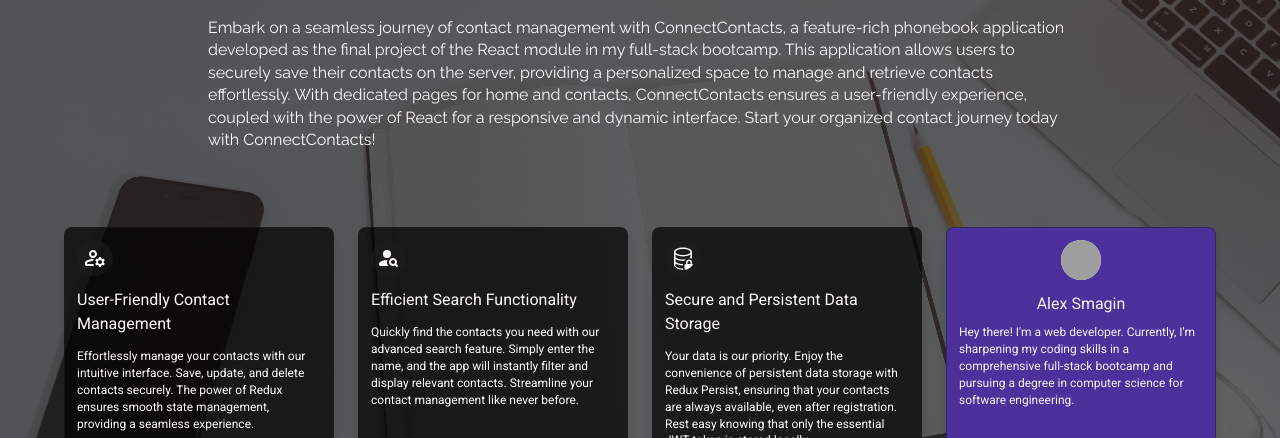
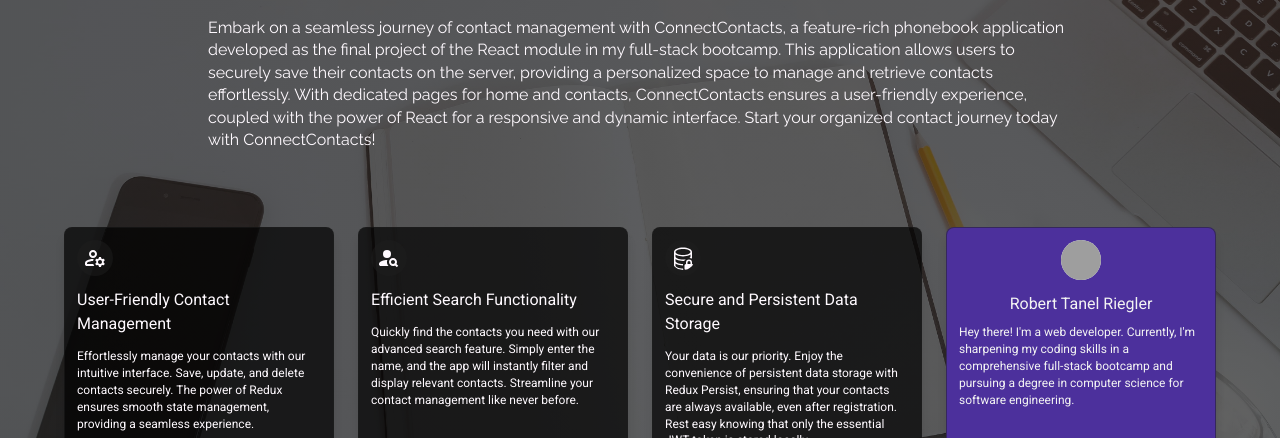
Before and after one commit to RobertTopDev/phonebook-app, a React app: page / in a window 1280 px wide. Shown: the part 231-669 px from the top of the page. Built offline with nearby package versions, Linux system fonts and the light colour scheme; some packages are replaced by stand-ins of ours; grey boxes are pictures that could not be loaded.

Commit message:
fix tags

```diff
--- a/package.json
+++ b/package.json
@@ -1,7 +1,7 @@
 {
   "name": "phonebook-app",
   "homepage": "http://RobertTopDev.github.io/phonebook-app",
-  "author": "Alex Smagin",
+  "author": "Robert Tanel Riegler",
   "description": "Manage your contacts with the React Phonebook app. Utilizes Redux, Styled Components, and Async Redux Thunks. Add, delete, and search for contacts with ease.",
   "keywords": [
     "React",
--- a/public/index.html
+++ b/public/index.html
@@ -12,7 +12,7 @@
       name="keywords"
       content="React, Redux, Styled Components, Phonebook, Contacts, Async Redux, React Icons"
     />
-    <meta name="author" content="Alex Smagin" />
+    <meta name="author" content="Robert Tanel Riegler" />
     <meta property="og:title" content="React Phonebook App" />
     <meta
       property="og:description"
--- a/src/components/BioCard/BioCard.js
+++ b/src/components/BioCard/BioCard.js
@@ -28,7 +28,7 @@
             />
           </AvatarContainer>
           <AvatarTextContainer>
-            <CardTitle>Alex Smagin</CardTitle>
+            <CardTitle>Robert Tanel Riegler</CardTitle>
             <CardText>
               Hey there! I'm a web developer. Currently, I'm sharpening my
               coding skills in a comprehensive full-stack bootcamp and pursuing
--- a/src/pages/SignIn/SignIn.js
+++ b/src/pages/SignIn/SignIn.js
@@ -44,7 +44,7 @@
       {...props}
       style={{ fontSize: "1rem" }}
     >
-      {"Alex Smagin © "}
+      {"Robert Tanel Riegler © "}
       <LinkStyled
         color="inherit"
         href="https://connectcontacts.netlify.app/"
--- a/src/pages/SignUp/SignUp.js
+++ b/src/pages/SignUp/SignUp.js
@@ -44,7 +44,7 @@
       {...props}
       style={{ fontSize: "1rem" }}
     >
-      {"Alex Smagin © "}
+      {"Robert Tanel Riegler © "}
       <LinkSignUpStyled
         color="inherit"
         href="https://connectcontacts.netlify.app/"
```
